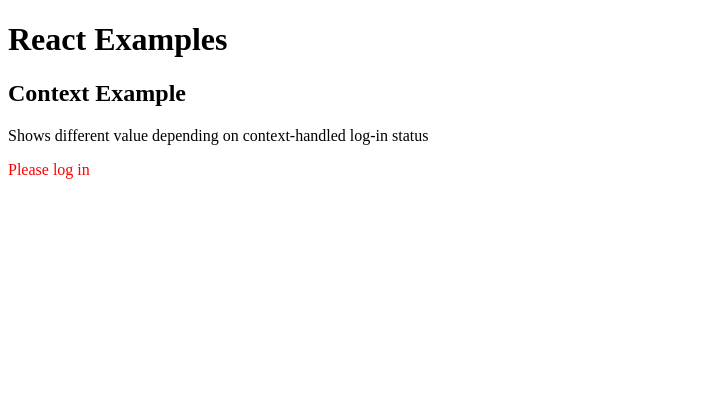
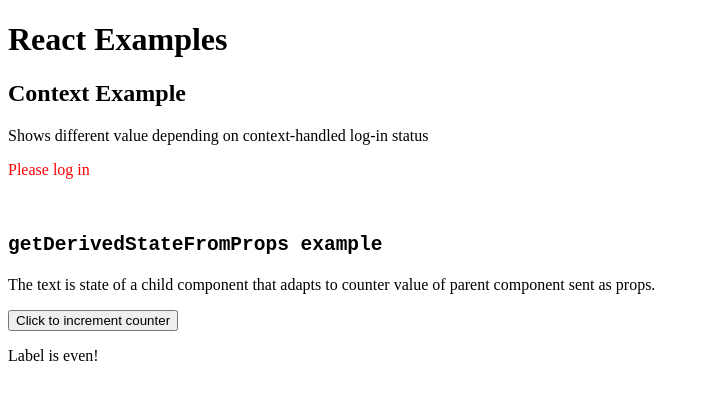
Before and after one commit to AndrewGibson27/react-examples, a React (Create React App) app: page / in a window 1280 px wide. Shown: the top 400 px of the page, without its empty margins (0-710 px from the left). Built offline with nearby package versions, Linux system fonts and the light colour scheme.

Commit message:
getDerivedStateFromProps example

```diff
--- a/src/App.jsx
+++ b/src/App.jsx
@@ -1,10 +1,12 @@
 import React from 'react';
 
-import ContextExample from './context/ContextExample';
+import ContextExample from './context/Example';
+import GetDerivedStateFromPropsExample from './getDerivedStateFromProps/Example';
 
 export default () => (
   <main>
     <h1>React Examples</h1>
     <ContextExample />
+    <GetDerivedStateFromPropsExample />
   </main>
 );
--- a/src/context/ContextExample.jsx
+++ b/src/context/Example.jsx
@@ -4,7 +4,7 @@
 
 export const AuthContext = React.createContext(false);
 
-export default class ContextExample extends Component {
+export default class Example extends Component {
   constructor() {
     super();
     this.state = { isLoggedIn: false };
@@ -23,7 +23,7 @@
 
   render() {
     return (
-      <section>
+      <section style={{ marginBottom: '50px' }}>
         <h2>Context Example</h2>
         <p>Shows different value depending on context-handled log-in status</p>
 
--- a/src/context/Nav.jsx
+++ b/src/context/Nav.jsx
@@ -1,6 +1,6 @@
 import React from 'react';
 
-import { AuthContext } from './ContextExample';
+import { AuthContext } from './Example';
 
 export default () => (
   <AuthContext.Consumer>
--- /dev/null
+++ b/src/getDerivedStateFromProps/Child.jsx
@@ -0,0 +1,19 @@
+import React, { Component } from 'react';
+
+export default class Child extends Component {
+  constructor() {
+    super();
+    this.state = { label: '' };
+  }
+
+  static getDerivedStateFromProps(nextProps, prevState) {
+    if (nextProps.counter % 2 === 0) {
+      return { label: 'Label is even!' };
+    }
+    return { label: 'Label is odd!' };
+  }
+
+  render() {
+    return <p>{this.state.label}</p>;
+  }
+}
--- /dev/null
+++ b/src/getDerivedStateFromProps/Example.jsx
@@ -0,0 +1,33 @@
+import React, { Component } from 'react';
+
+import Child from './Child';
+
+export default class Example extends Component {
+  constructor() {
+    super();
+    this.state = { counter: 0 };
+  }
+
+  onClick() {
+    this.setState(prevState => ({
+      counter: prevState.counter + 1
+    }));
+  }
+
+  render() {
+    return (
+      <section style={{ marginBottom: '50px' }}>
+        <h2>
+          <code>getDerivedStateFromProps example</code>
+        </h2>
+        <p>
+          The text is state of a child component that adapts to counter value of parent component sent as props.
+        </p>
+        <button onClick={this.onClick.bind(this)}>
+          Click to increment counter
+        </button>
+        <Child counter={this.state.counter} />
+      </section>
+    );
+  }
+}
```
